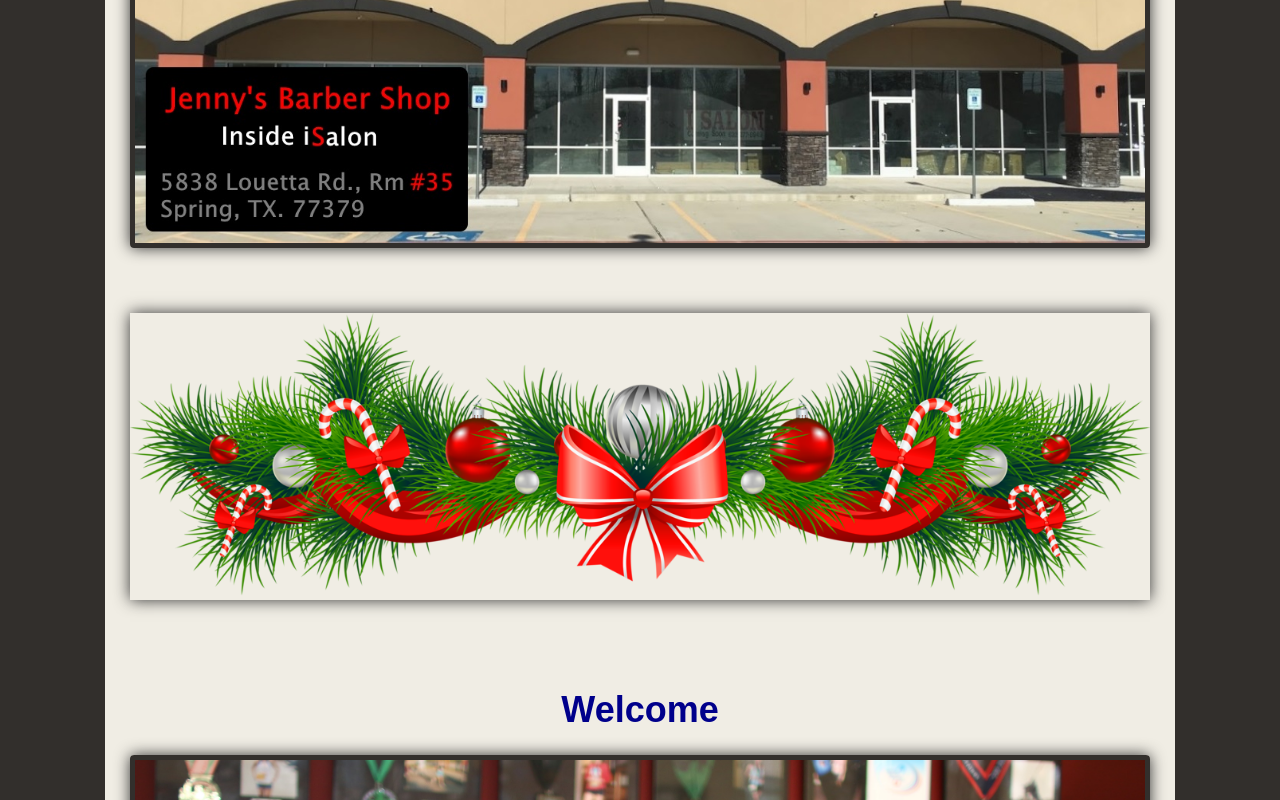
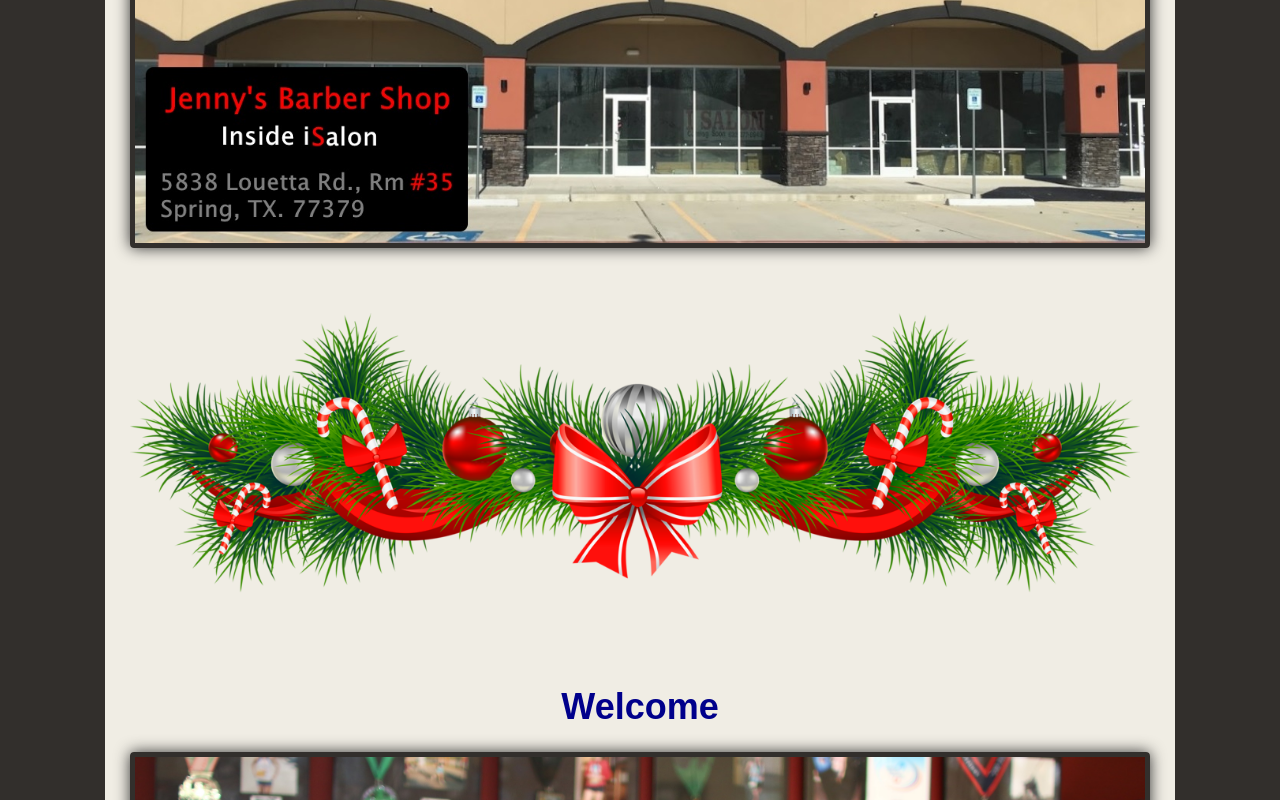
Before and after one commit to physicsCat1983/jennys-barber-shop, a plain HTML site: page index.html in a window 1280 px wide. Shown: the part 515-1315 px from the top of the page. Drawn offline with Linux system fonts and the light colour scheme.

Commit message:
Update style.css

```diff
--- a/style.css
+++ b/style.css
@@ -67,6 +67,11 @@ nav ul li a:hover, nav ul li.active a {
 	border-radius: 4px;
 	border: #322F2C solid 5px;
 	box-shadow: 0 0 15px rgba(50, 50, 50, 1);
+}
+
+.christmas img {
+	width: 99%;
+	box-shadow: 0 0 0px rgba(50, 50, 50, 1);
 }
 
 #content {
```
